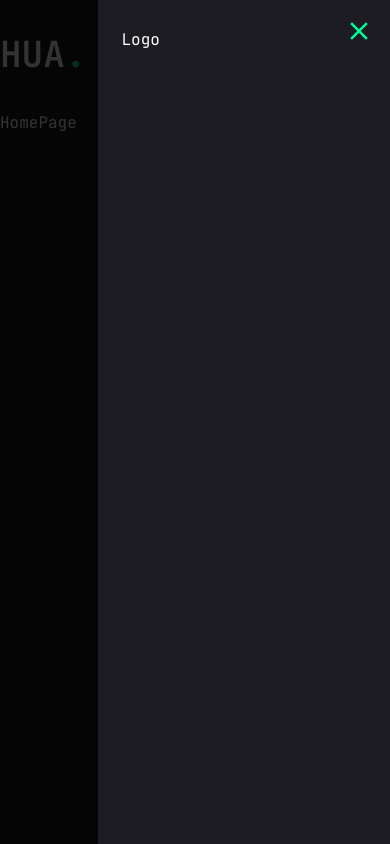
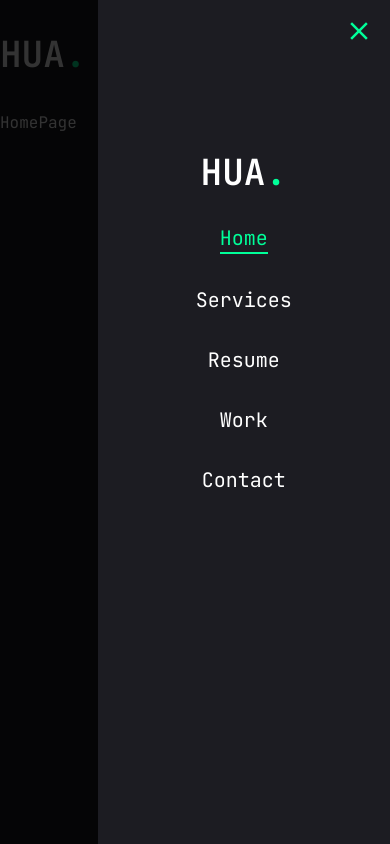
Before and after one commit to HasibullahAman/aman-portfolio, a Next.js app: page / in a window 390 px wide. Both pictures are taken after a click on the button 374 px from the left and 48 px from the top of the page. Built offline with nearby package versions, Linux system fonts and the light colour scheme.

Commit message:
done-mobail-nav ui

```diff
--- a/components/MobileNav.tsx
+++ b/components/MobileNav.tsx
@@ -47,9 +47,22 @@
                     Logo
                 */}
 
-                <div>
-                    Logo
+                <div className="mt-32 mb-4 text-center text-2xl">
+                    <Link href="/">
+                        <h1 className="text-4xl font-semibold">
+                            HUA<span className="text-accent">.</span>
+                        </h1>
+                    </Link>
                 </div>
+                <nav className="flex flex-col justify-center items-center gap-8">
+                    {links.map((link, index) => {
+                        return (
+                            <Link href={link.path} key={index} className={`${link.path === pathname && "text-accent border-b-2 border-accent"} text-xl capitalize hover:text-accent transition-all`}>
+                                {link.name}
+                            </Link>
+                        )
+                    })}
+                </nav>
             </SheetContent>
         </Sheet>
     )
```
